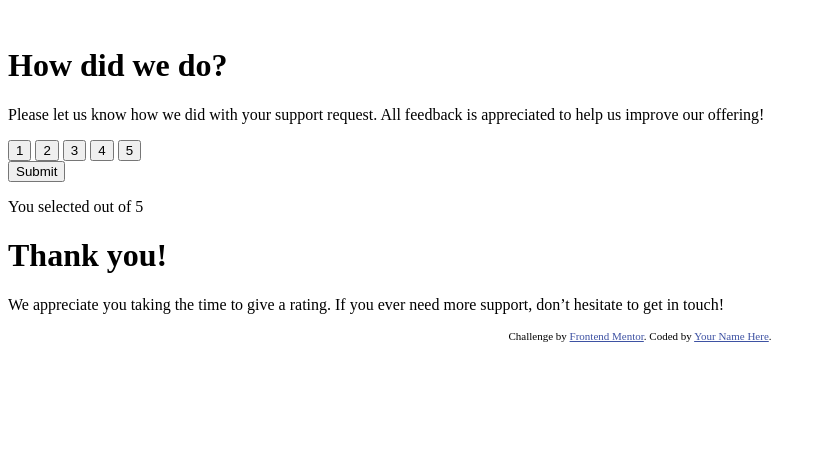
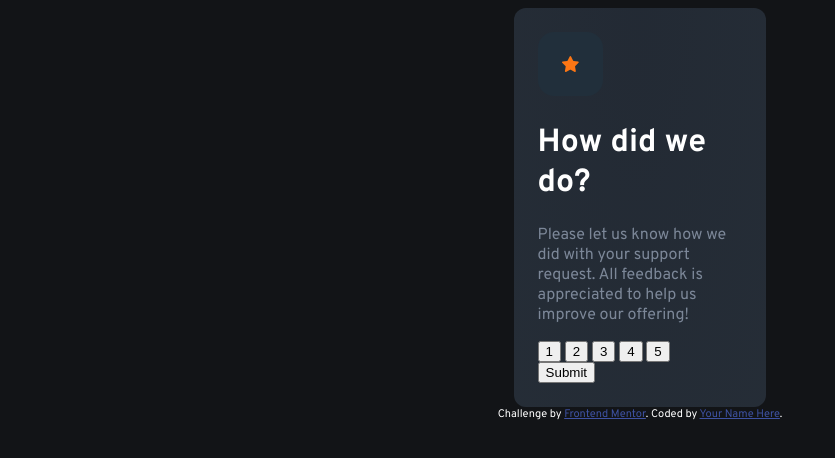
Before and after one commit to ir4M/interactive-rating-component-main, a plain HTML site: page index.html in a window 1280 px wide. Shown: the whole page, without its empty margins (0-835 px from the left). Drawn offline with Linux system fonts and the light colour scheme.

Commit message:
add style.css and some background colors

```diff
--- a/index.html
+++ b/index.html
@@ -9,6 +9,7 @@
   <link rel="preconnect" href="https://fonts.googleapis.com">
   <link rel="preconnect" href="https://fonts.gstatic.com" crossorigin>
   <link href="https://fonts.googleapis.com/css2?family=Overpass:wght@400;700&display=swap" rel="stylesheet">
+  <link rel="stylesheet" href="./style.css" type="text/css">
 
   <title>Frontend Mentor | Interactive rating component</title>
 
@@ -21,7 +22,11 @@
 <body>
 
 <!-- Rating state start -->
-  <img src="" alt="">
+
+<div class="container">
+  <div id="ratingComponent">
+    <div>
+      <img id="star" src="./images/icon-star.svg" alt="Orange star">
 
       <h1>How did we do?</h1>
 
@@ -35,21 +40,26 @@
       <button type="button">5</button>
       <br>
       <button type="submit">Submit</button>
+    </div>
 
     <!-- Rating state end -->
 
     <!-- Thank you state start -->
 
-  <img src="" alt="">
-  <p>You selected <!-- Add rating here --> out of 5</p>
+    <!--<div>-->
+    <!--  <img src="./images/illustration-thank-you.svg" alt="Thank you illustration">-->
+    <!--  <p>You selected &lt;!&ndash; Add rating here &ndash;&gt; out of 5</p>-->
 
-  <h1>Thank you!</h1>
+    <!--  <h1>Thank you!</h1>-->
 
-  <p>  We appreciate you taking the time to give a rating. If you ever need more support,
-    don’t hesitate to get in touch!</p>
+    <!--  <p>  We appreciate you taking the time to give a rating. If you ever need more support,-->
+    <!--    don’t hesitate to get in touch!</p>-->
+    <!--</div>-->
 
     <!-- Thank you state end -->
 
+  </div>
+</div>
 
 <div class="attribution">
   Challenge by <a href="https://www.frontendmentor.io?ref=challenge" target="_blank">Frontend Mentor</a>.
--- /dev/null
+++ b/style.css
@@ -0,0 +1,43 @@
+:root {
+    box-sizing: border-box;
+    --white: hsl(0, 0%, 100%);
+    --lightGrey: hsl(217, 12%, 63%);
+    --mediumGrey: hsl(216, 12%, 54%);
+    --darkBlue: hsl(213, 19%, 18%);
+    --veryDarkBlue: hsl(216, 12%, 8%);
+    --primary: hsl(25, 97%, 53%);
+}
+
+*,
+::before,
+::after {
+    box-sizing: inherit;
+}
+
+body {
+    background-color: hsl(216, 12%, 8%);
+    font-family: Overpass, sans-serif;
+    color: var(--white);
+}
+
+.container {
+    display: flex;
+}
+
+#ratingComponent {
+    margin: 0 auto;
+    padding: 1.5em;
+    width: 20%;
+    background: radial-gradient(at top, hsl(215, 20%, 17%), var(--darkBlue));
+    border-radius: .75em;
+}
+
+#star {
+    padding: 1.5em;
+    border-radius: 1em;
+    background-color: hsl(207, 29%, 18%);
+}
+
+p {
+    color: var(--mediumGrey);
+}
```
Lines whose indentation alone changed are shown as unchanged.
